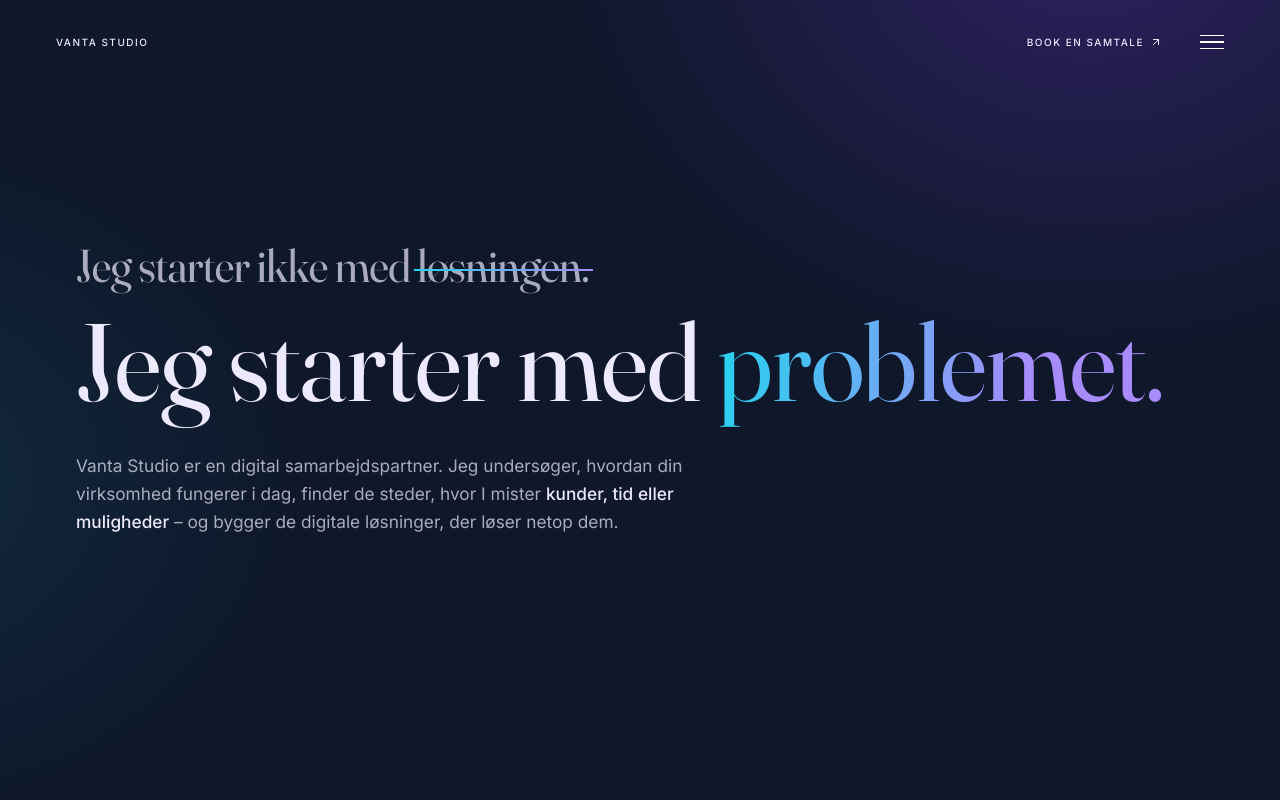
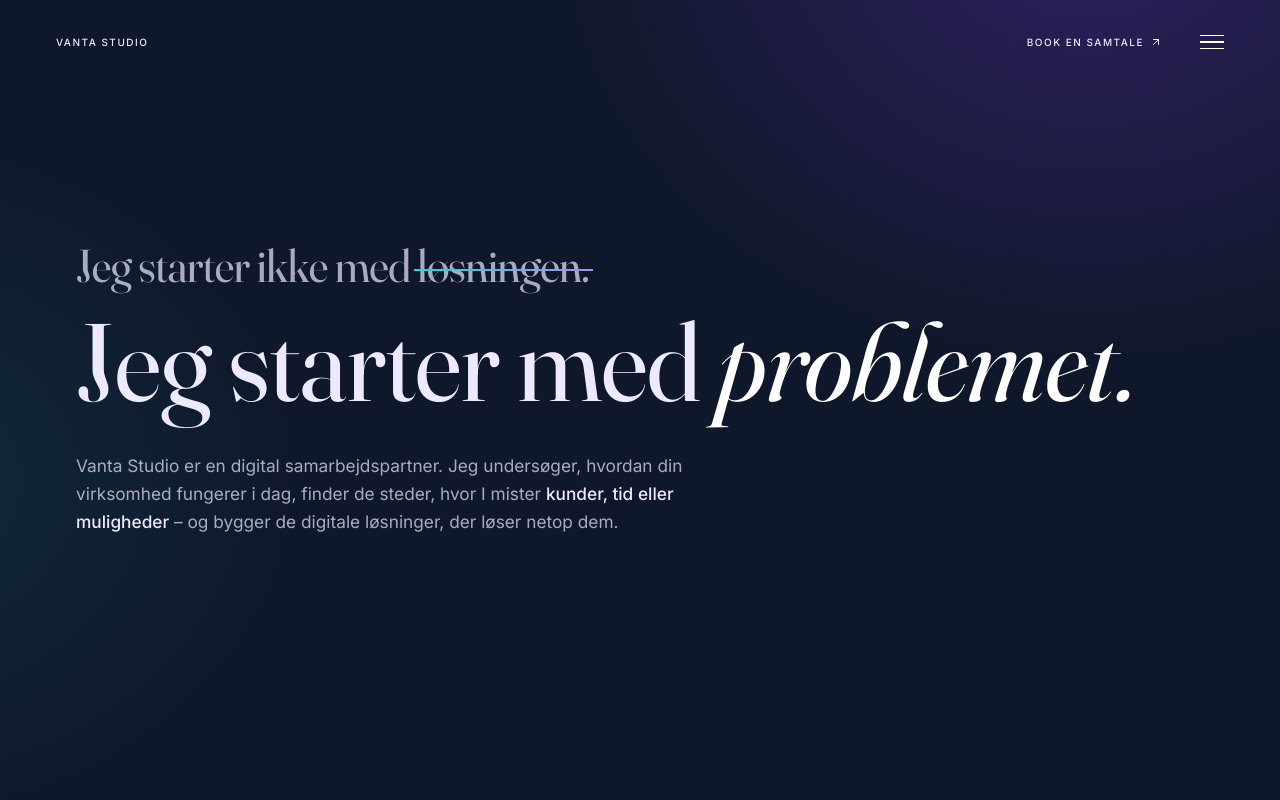
Before and after one commit to felixjustesen/Vanta-studio, a website: page metode.html in a window 1280 px wide. Shown: the top 800 px of the page. Drawn offline with Linux system fonts and the light colour scheme.

Commit message:
Fremhævede ord i overskrifter: hvide og i Fraunces Italic
- .grad er gået fra et cyan-lilla farveforløb til hvid tekst i kursiv
  (site.css og metode.html's egen kopi).
- Ny fraunces-italic.woff2 (Fraunces, OFL, latin, akserne opsz og wght), så
  kursiven er den rigtige og ikke kunstigt skråtstillet.
- metode: reglen, der gjorde citatets fremhævede ord ikke-kursive, er fjernet.

Co-Authored-By: Claude Opus 5.5 <noreply@anthropic.com>

```diff
--- a/assets/site.css
+++ b/assets/site.css
@@ -1,5 +1,6 @@
 /* Vanta Studio – fælles stilark for menu og undersider */
 @font-face{font-family:"Fraunces";src:url("/assets/fonts/fraunces.woff2") format("woff2");font-weight:100 400;font-style:normal;font-display:swap}
+@font-face{font-family:"Fraunces";src:url("/assets/fonts/fraunces-italic.woff2") format("woff2");font-weight:100 900;font-style:italic;font-display:swap}
 @font-face{font-family:"Inter";src:url("/assets/fonts/inter.woff2") format("woff2");font-weight:100 900;font-style:normal;font-display:swap}
 
 :root{
@@ -28,7 +29,8 @@
 .sp-glow{position:fixed;inset:0;z-index:-1;pointer-events:none;background:radial-gradient(60vmax 50vmax at 85% -10%,rgba(124,58,237,.26),rgba(124,58,237,0) 70%),radial-gradient(50vmax 40vmax at -10% 60%,rgba(34,211,238,.08),rgba(34,211,238,0) 70%),var(--slate)}
 .wrap{width:100%;max-width:var(--max);margin:0 auto;padding:0 var(--px)}
 .serif{font-family:"Fraunces","Times New Roman",serif;font-weight:200;font-variation-settings:"opsz" 144;letter-spacing:-.025em}
-.grad{background:linear-gradient(100deg,var(--cyan),var(--lilac) 70%);-webkit-background-clip:text;background-clip:text;-webkit-text-fill-color:transparent}
+/* Fremhævede ord i overskrifter: hvide og i Fraunces' kursiv (tidligere et cyan-lilla farveforløb) */
+.grad{color:#fff;font-style:italic}
 
 /* Header */
 .sp-hdr{position:fixed;top:0;left:0;right:0;z-index:50;transition:background-color .4s,box-shadow .4s}
--- a/metode.html
+++ b/metode.html
@@ -101,6 +101,7 @@
 <link rel="preload" href="assets/fonts/inter.woff2" as="font" type="font/woff2" crossorigin>
 <style>
 @font-face{font-family:"Fraunces";src:url("assets/fonts/fraunces.woff2") format("woff2");font-weight:100 400;font-style:normal;font-display:block}
+@font-face{font-family:"Fraunces";src:url("assets/fonts/fraunces-italic.woff2") format("woff2");font-weight:100 900;font-style:italic;font-display:swap}
 @font-face{font-family:"Inter";src:url("assets/fonts/inter.woff2") format("woff2");font-weight:100 900;font-style:normal;font-display:swap}
 
 :root{
@@ -133,7 +134,8 @@ img,svg{display:block}
 [id]{scroll-margin-top:96px}
 .wrap{width:100%;max-width:var(--max);margin:0 auto;padding:0 var(--px)}
 .serif{font-family:"Fraunces","Times New Roman",serif;font-weight:200;font-variation-settings:"opsz" 144,"SOFT" 0,"WONK" 0;letter-spacing:-.025em}
-.grad{background:linear-gradient(100deg,var(--cyan),var(--lilac) 70%);-webkit-background-clip:text;background-clip:text;-webkit-text-fill-color:transparent}
+/* Fremhævede ord: hvide og i Fraunces' kursiv (tidligere et cyan-lilla farveforløb) */
+.grad{color:#fff;font-style:italic}
 
 /* Sidens lys i baggrunden */
 .glow{position:fixed;inset:0;z-index:-1;pointer-events:none;background:
@@ -250,7 +252,6 @@ section{position:relative}
 /* ---------- Afslutning ---------- */
 .close{padding:clamp(100px,14vw,200px) 0;text-align:center}
 .close blockquote{max-width:1000px;margin:0 auto;font-size:clamp(28px,3.8vw,56px);line-height:1.12}
-.close blockquote em{font-style:normal}
 .close p{max-width:520px;margin:28px auto 40px;color:var(--mist-70)}
 .btn{display:inline-flex;align-items:center;gap:12px;padding:16px 32px;border-radius:999px;font-size:12px;letter-spacing:.2em;text-transform:uppercase;transition:background-color .3s}
 .btn:hover{background-color:rgba(255,255,255,.05)}
```
Also changed, not shown: assets/fonts/fraunces-italic.woff2 (added).
